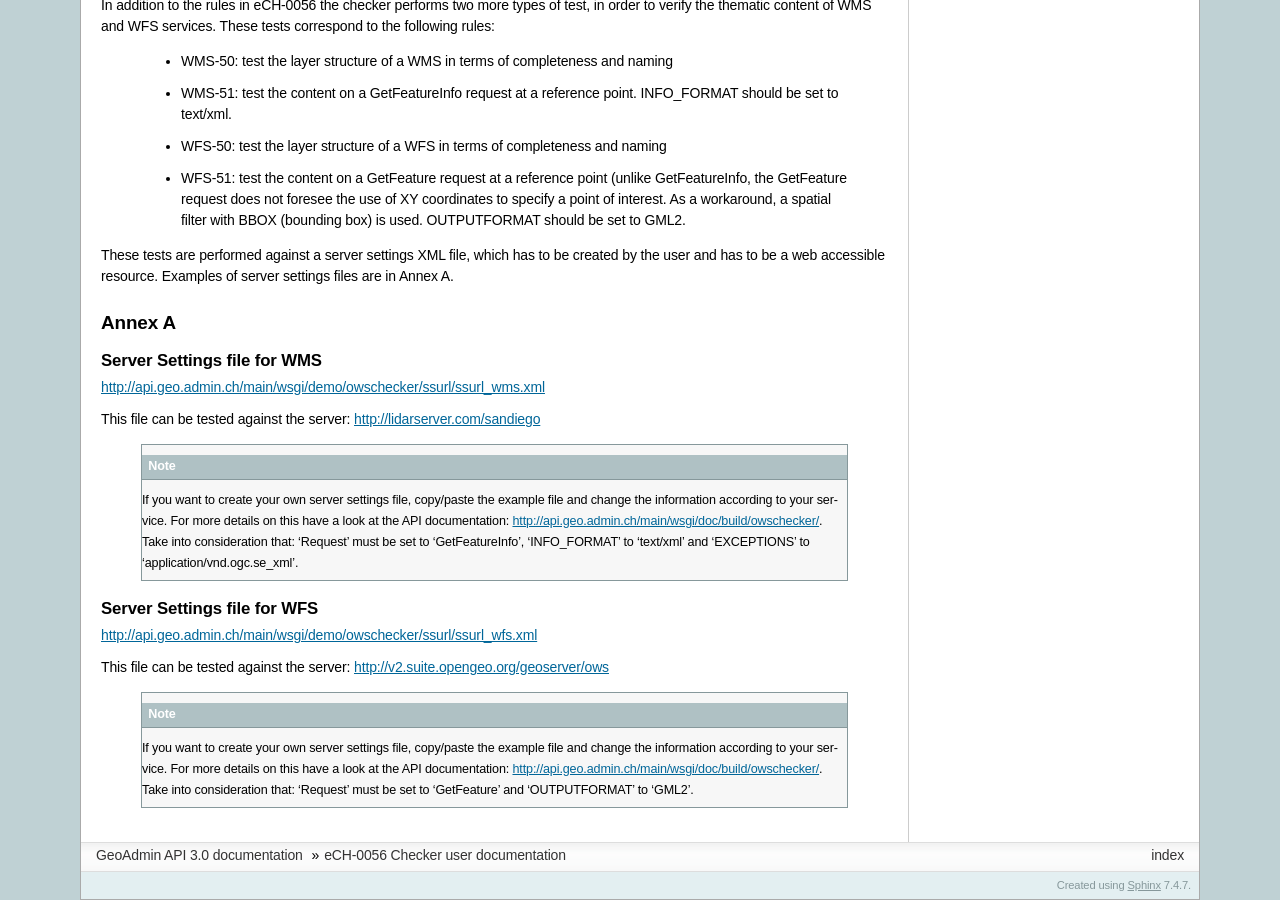
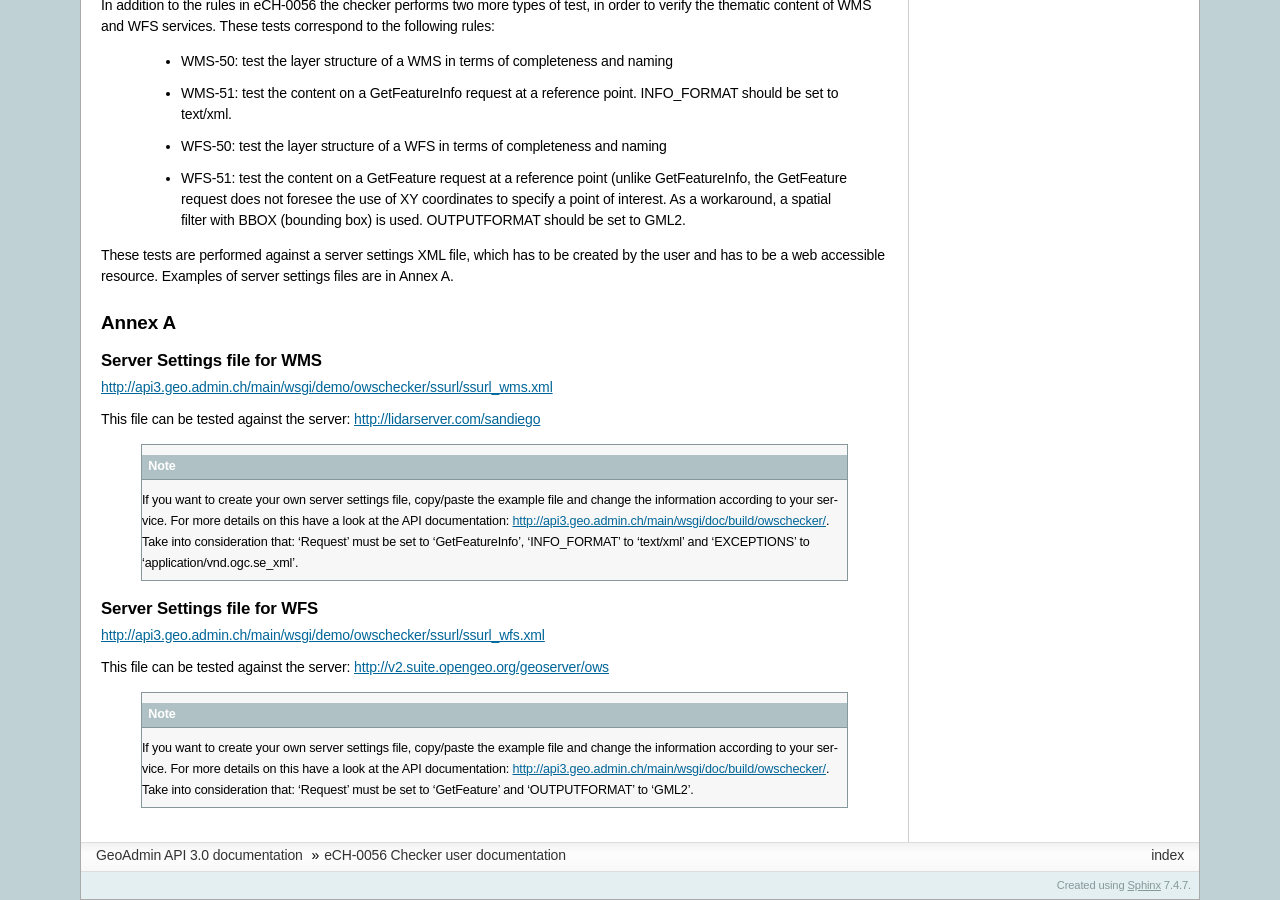
Before and after one commit to swisstopo-test/doc-chsdi3, a Sphinx documentation site: the page built from source/services/owschecker/user_guide.rst, in a window 1280 px wide and 900 px high, scrolled down 8298 px. Built offline with Sphinx 7.4.7, drawn with Linux system fonts in a browser that asks for light colours; part of the change alters nothing that is shown; some of the changed text lies outside the part shown.

Commit message:
owschecker: updating links

```diff
--- a/source/services/owschecker/user_guide.rst
+++ b/source/services/owschecker/user_guide.rst
@@ -70,7 +70,7 @@ Before the list of all checked rules a "Status" message returns the overall resu
 3.2 Web service
 ----------------
 The *eCH-0056 Checker* can be consumed as web service at the following address:
- * https://api.geo.admin.ch/main/wsgi/owschecker/bykvp
+ * https://api3.geo.admin.ch/main/wsgi/owschecker/bykvp
 
 using the following Key-Value parameters:
 
@@ -80,7 +80,7 @@ using the following Key-Value parameters:
  * *restful*: same specification as for "Service Restful-Only"
 
 Example:
- * https://api.geo.admin.ch/main/wsgi/owschecker/bykvp?base_url=http://wms.geo.admin.ch/&service=WMS
+ * https://api3.geo.admin.ch/main/wsgi/owschecker/bykvp?base_url=http://wms.geo.admin.ch/&service=WMS
 
 4 eCH-0056 Rules
 ******************
@@ -362,18 +362,18 @@ Annex A
 
 Server Settings file for WMS
 -----------------------------
-`http://api.geo.admin.ch/main/wsgi/demo/owschecker/ssurl/ssurl_wms.xml </main/wsgi/demo/owschecker/ssurl/ssurl_wms.xml>`_
+`http://api3.geo.admin.ch/main/wsgi/demo/owschecker/ssurl/ssurl_wms.xml </main/wsgi/demo/owschecker/ssurl/ssurl_wms.xml>`_
 
 This file can be tested against the server: http://lidarserver.com/sandiego
 
- .. note:: If you want to create your own server settings file, copy/paste the example file and change the information according to your service. For more details on this have a look at the API documentation: http://api.geo.admin.ch/main/wsgi/doc/build/owschecker/. Take into consideration that: 'Request' must be set to 'GetFeatureInfo', 'INFO_FORMAT' to 'text/xml' and 'EXCEPTIONS' to 'application/vnd.ogc.se_xml'.
+ .. note:: If you want to create your own server settings file, copy/paste the example file and change the information according to your service. For more details on this have a look at the API documentation: http://api3.geo.admin.ch/main/wsgi/doc/build/owschecker/. Take into consideration that: 'Request' must be set to 'GetFeatureInfo', 'INFO_FORMAT' to 'text/xml' and 'EXCEPTIONS' to 'application/vnd.ogc.se_xml'.
 
 
 
 Server Settings file for WFS
 -----------------------------
-`http://api.geo.admin.ch/main/wsgi/demo/owschecker/ssurl/ssurl_wfs.xml </main/wsgi/demo/owschecker/ssurl/ssurl_wfs.xml>`_
+`http://api3.geo.admin.ch/main/wsgi/demo/owschecker/ssurl/ssurl_wfs.xml </main/wsgi/demo/owschecker/ssurl/ssurl_wfs.xml>`_
 
 This file can be tested against the server: http://v2.suite.opengeo.org/geoserver/ows
 
- .. note:: If you want to create your own server settings file, copy/paste the example file and change the information according to your service. For more details on this have a look at the API documentation: http://api.geo.admin.ch/main/wsgi/doc/build/owschecker/. Take into consideration that: 'Request' must be set to 'GetFeature' and 'OUTPUTFORMAT' to 'GML2'.
+ .. note:: If you want to create your own server settings file, copy/paste the example file and change the information according to your service. For more details on this have a look at the API documentation: http://api3.geo.admin.ch/main/wsgi/doc/build/owschecker/. Take into consideration that: 'Request' must be set to 'GetFeature' and 'OUTPUTFORMAT' to 'GML2'.
```
